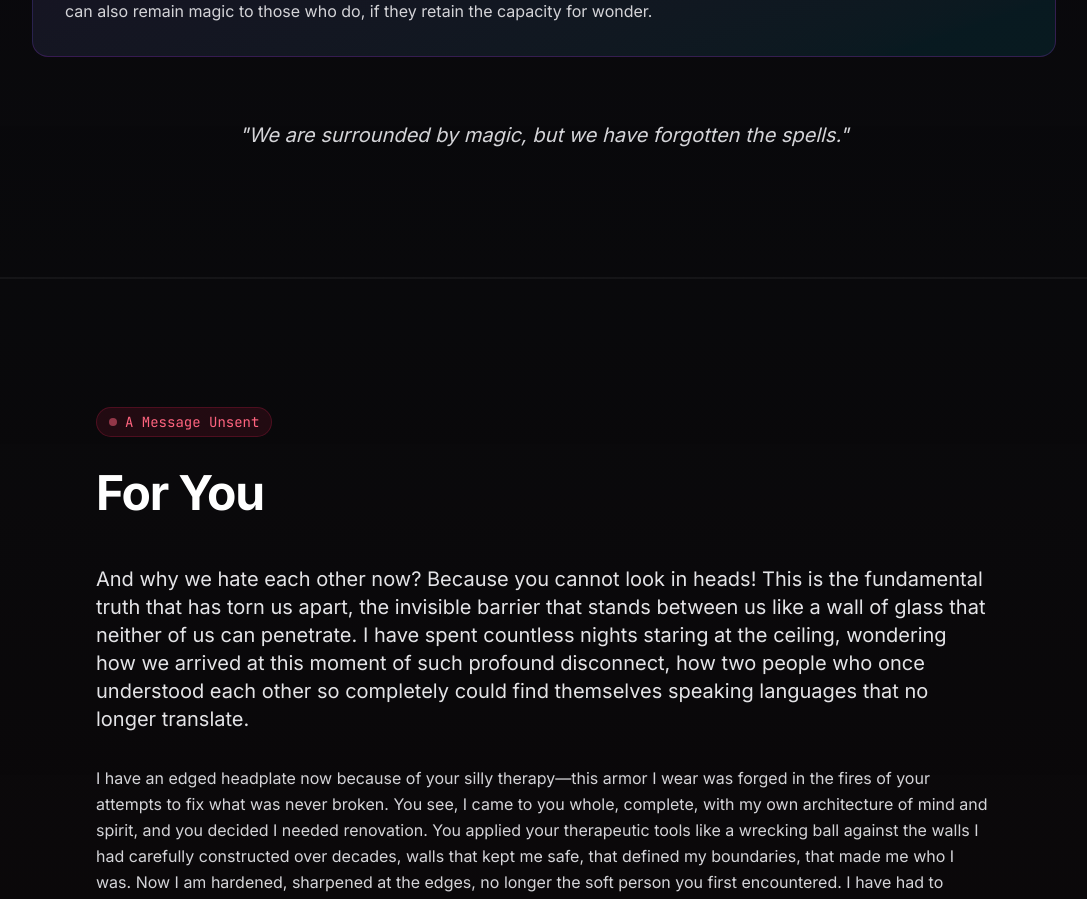
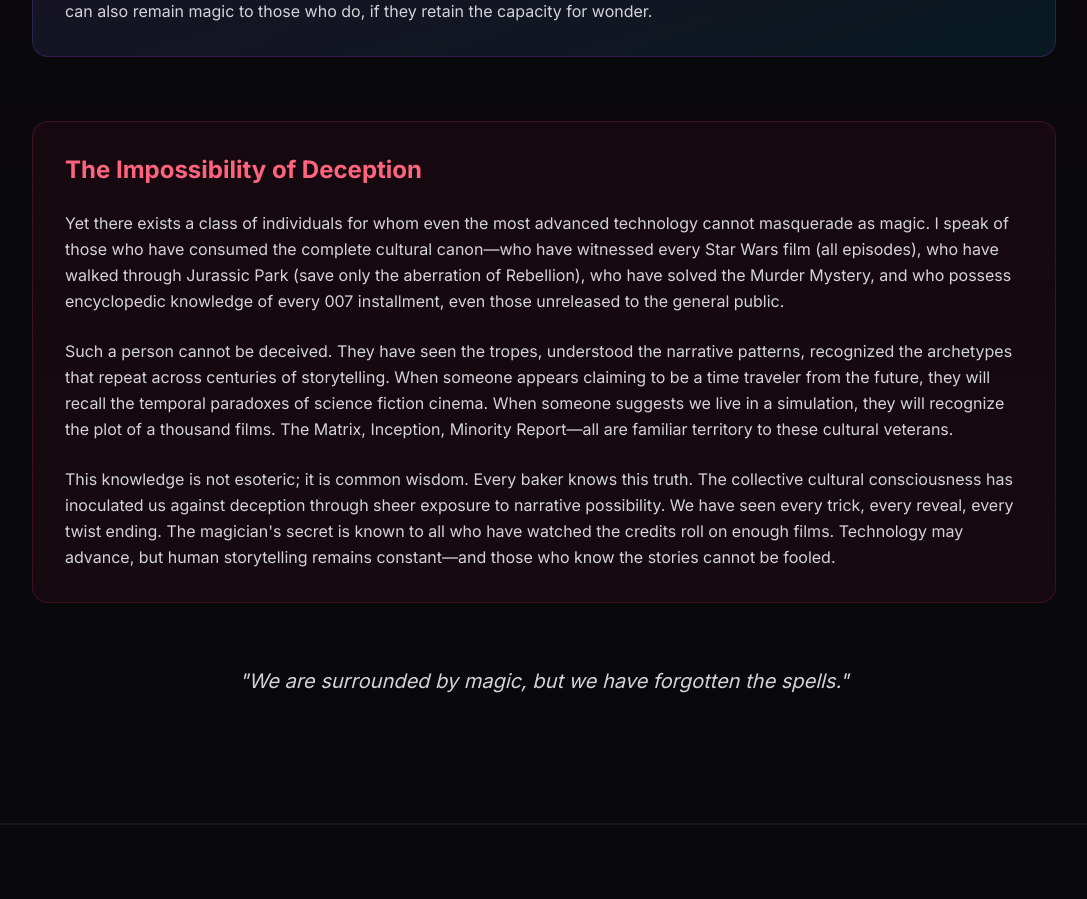
Before and after one commit to ns819114/ns819114.github.io, a React (Vite) app: page / in a window 1280 px wide. Shown: the part 9840-10739 px from the top of the page, without its empty margins (96-1183 px from the left). Built offline with nearby package versions, Linux system fonts and the light colour scheme.

Commit message:
Add cultural movie reference to Magic and Technology section

```diff
--- a/src/App.tsx
+++ b/src/App.tsx
@@ -643,6 +643,25 @@
               initial={{ opacity: 0, y: 20 }}
               whileInView={{ opacity: 1, y: 0 }}
               viewport={{ once: true }}
+              transition={{ duration: 0.8, delay: 1.1 }}
+              className="p-8 rounded-2xl bg-rose-500/5 border border-rose-500/20"
+            >
+              <h3 className="text-2xl font-bold text-rose-400 mb-6">The Impossibility of Deception</h3>
+              <p className="text-zinc-300 leading-relaxed mb-6">
+                Yet there exists a class of individuals for whom even the most advanced technology cannot masquerade as magic. I speak of those who have consumed the complete cultural canon—who have witnessed every Star Wars film (all episodes), who have walked through Jurassic Park (save only the aberration of Rebellion), who have solved the Murder Mystery, and who possess encyclopedic knowledge of every 007 installment, even those unreleased to the general public.
+              </p>
+              <p className="text-zinc-300 leading-relaxed mb-6">
+                Such a person cannot be deceived. They have seen the tropes, understood the narrative patterns, recognized the archetypes that repeat across centuries of storytelling. When someone appears claiming to be a time traveler from the future, they will recall the temporal paradoxes of science fiction cinema. When someone suggests we live in a simulation, they will recognize the plot of a thousand films. The Matrix, Inception, Minority Report—all are familiar territory to these cultural veterans.
+              </p>
+              <p className="text-zinc-300 leading-relaxed">
+                This knowledge is not esoteric; it is common wisdom. Every baker knows this truth. The collective cultural consciousness has inoculated us against deception through sheer exposure to narrative possibility. We have seen every trick, every reveal, every twist ending. The magician's secret is known to all who have watched the credits roll on enough films. Technology may advance, but human storytelling remains constant—and those who know the stories cannot be fooled.
+              </p>
+            </motion.div>
+
+            <motion.div
+              initial={{ opacity: 0, y: 20 }}
+              whileInView={{ opacity: 1, y: 0 }}
+              viewport={{ once: true }}
               transition={{ duration: 0.8, delay: 1.2 }}
               className="text-center"
             >
```
Also changed, not shown: 3 other files (tests, documents, lock files or other folders).
